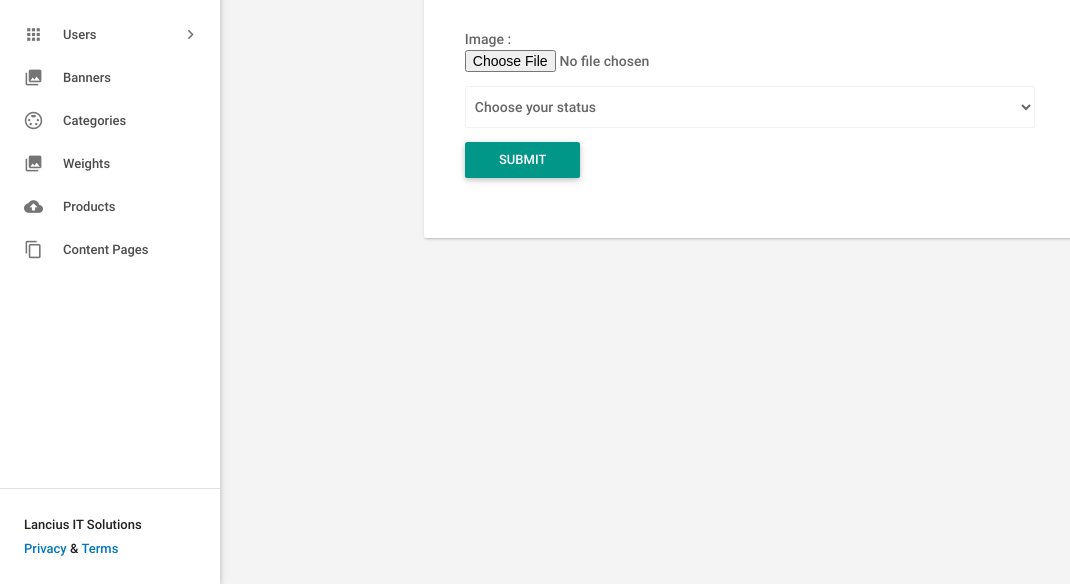
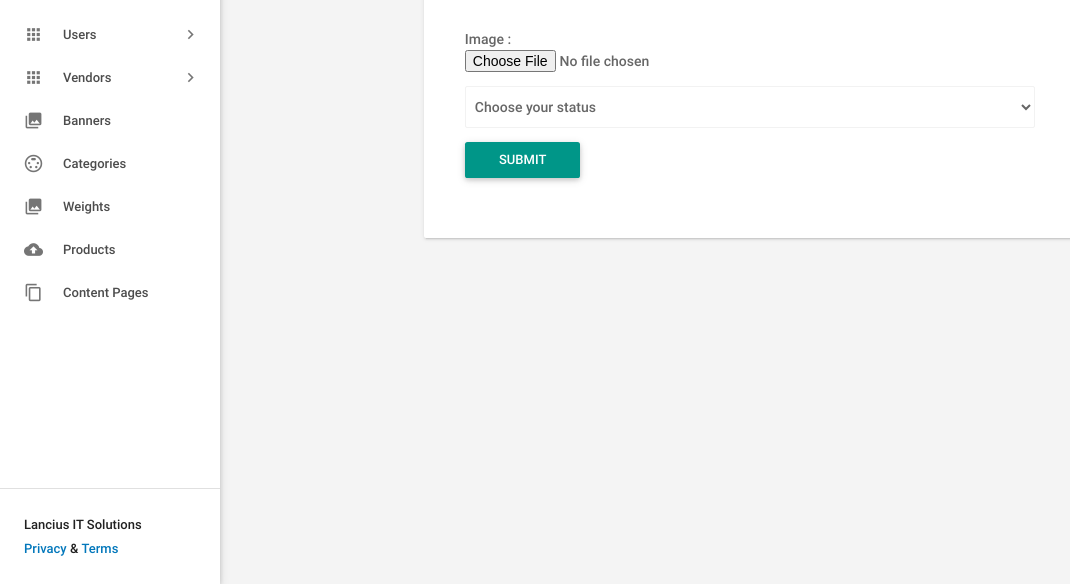
Before and after one commit to Srinivaslancius/Palle2Patnam, a PHP site: page /palle2patnam/add_banners.php in a window 1280 px wide. Shown: the part 216-800 px from the top of the page, without its empty margins (0-1070 px from the left). Run offline with PHP 8.4, Linux system fonts and the light colour scheme; the visitor is signed in with stand-in values (Sample User, id 1); data that the repository does not hold is empty; some libraries are stand-ins or nearby versions.

Commit message:
side bar committed

```diff
--- a/admin/side_navigation.php
+++ b/admin/side_navigation.php
@@ -37,6 +37,16 @@
                         </div>
                     </li>
 
+                    <li class="no-padding">
+                        <a class="collapsible-header waves-effect waves-grey <?php if($page_name == 'admin_users.php' || $page_name == 'vendors.php') { echo "active"; } ?>"><i class="material-icons">apps</i>Vendors<i class="nav-drop-icon material-icons">keyboard_arrow_right</i></a>
+                        <div class="collapsible-body">
+                            <ul>
+                               <li><a href="vendors.php">Vendors</a></li>
+                               <li><a href="milk_vendors.php">Milk Vendors</a></li>
+                            </ul>
+                        </div>
+                    </li>
+
                     <li class="no-padding <?php if($page_name == 'banners.php') { echo "active"; } ?>"><a class="waves-effect waves-grey" href="banners.php"><i class="material-icons">collections</i>Banners</a></li>
 
                     <li class="no-padding <?php if($page_name == 'categories.php') { echo "active"; } ?>"><a class="waves-effect waves-grey" href="categories.php"><i class="material-icons">settings_input_svideo</i>Categories</a></li>
```
